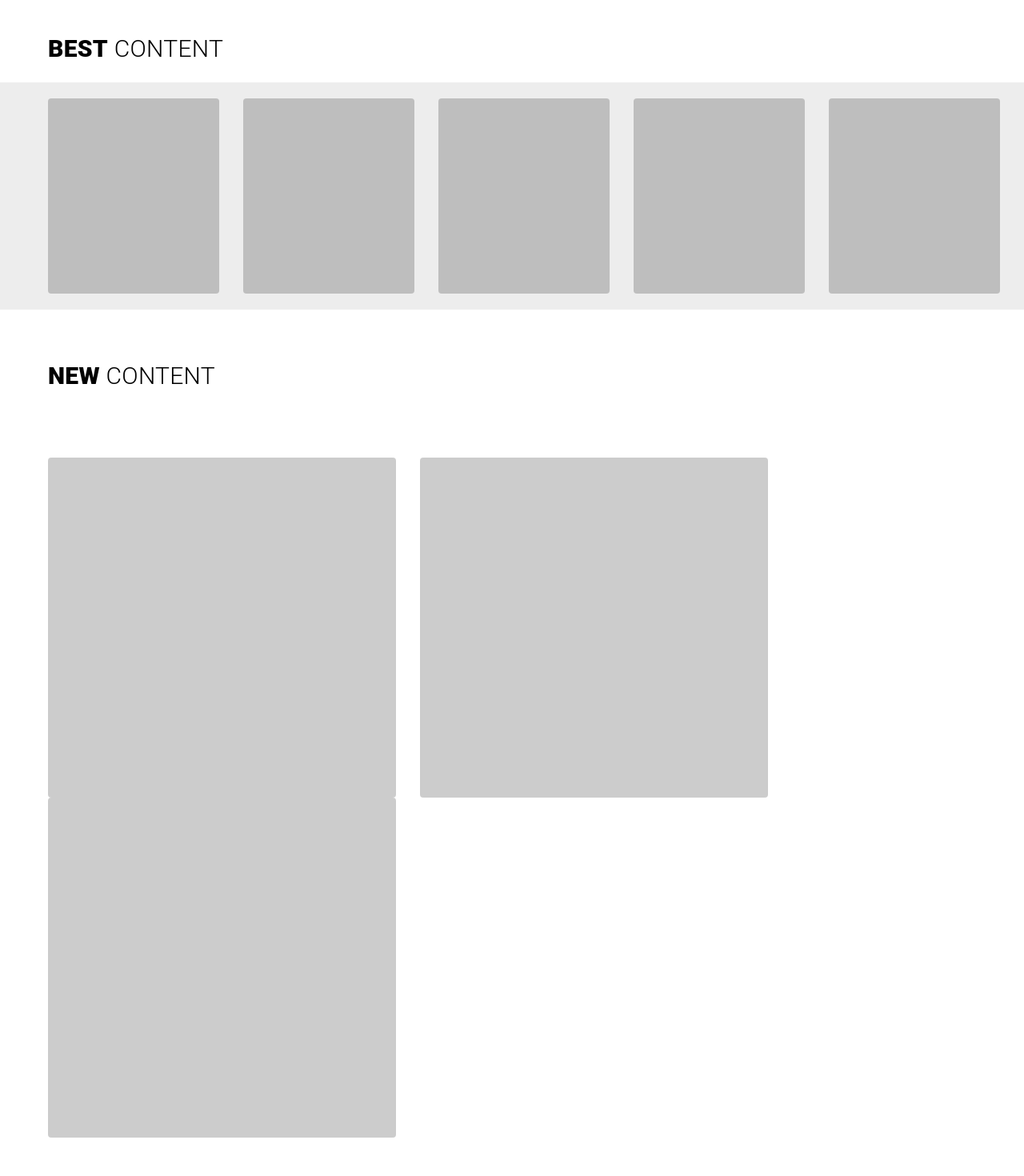
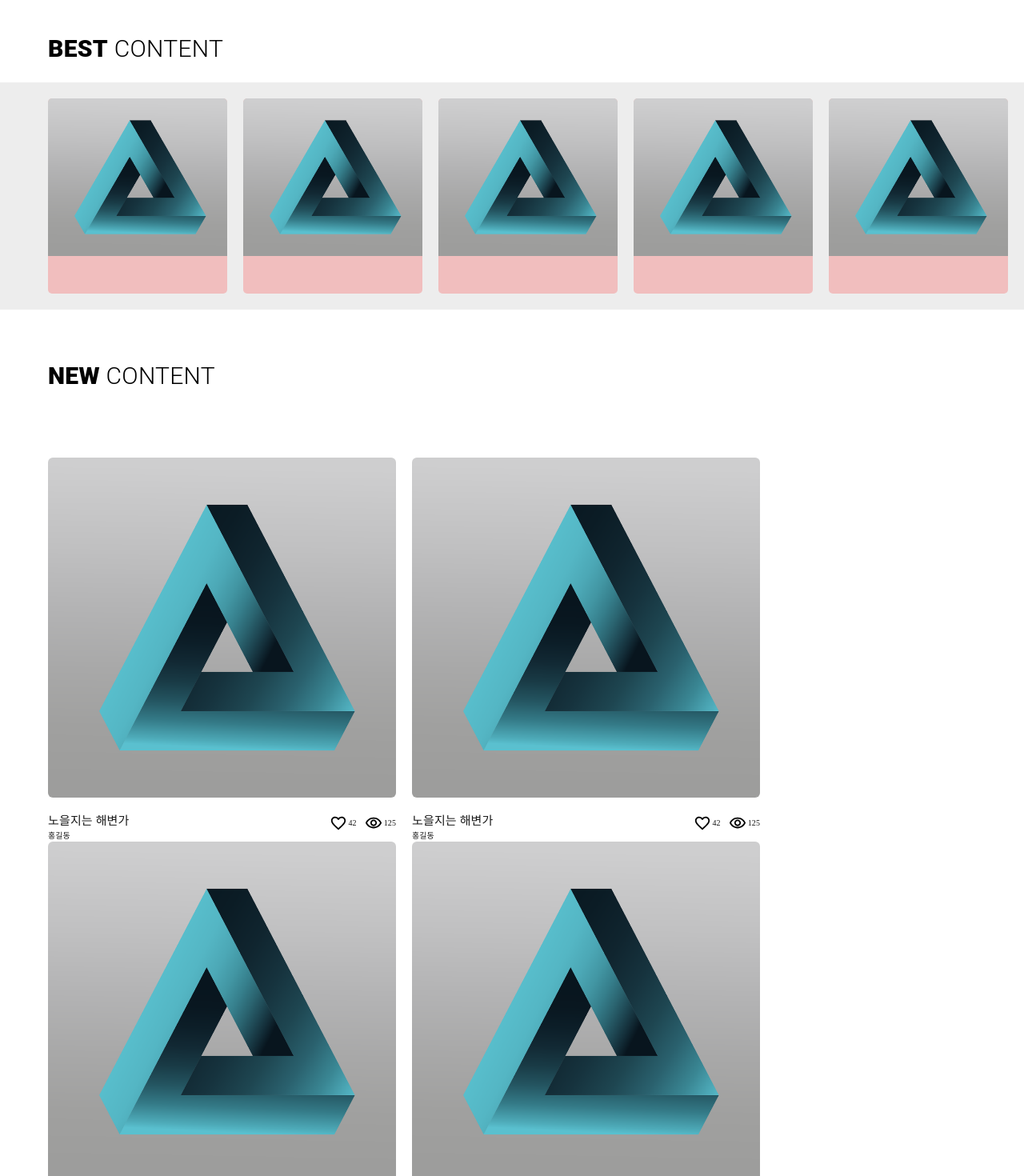
Before and after one commit to DGUHJH/thesource-next, a Next.js app: page / in a window 1280 px wide. Shown: the part 780-2250 px from the top of the page at 80% size. Built offline with nearby package versions, Linux system fonts and the light colour scheme; a web font is replaced by a local one.

Commit message:
Add : BasketContentsCard, ContentsCard

```diff
--- /dev/null
+++ b/src/components/Card/BasketContents/index.tsx
@@ -0,0 +1,38 @@
+import sampleCardImage from 'assets/images/sample_card_image.png';
+import Image from 'next/image';
+import React, { useState } from 'react';
+import * as Styled from './styled';
+
+export const BasketContentsCard = () => {
+  const [mouseOver, setMouseOver] = useState(false);
+
+  const handleMouseOver = (value: boolean) => () => {
+    setMouseOver(value);
+  };
+
+  return (
+    <Styled.Root
+      onMouseEnter={handleMouseOver(true)}
+      onMouseLeave={handleMouseOver(false)}
+    >
+      <Styled.SampleImage>
+        <Image src={sampleCardImage} layout="responsive" />
+      </Styled.SampleImage>
+      {mouseOver && (
+        <Styled.EventContainer>
+          <Styled.EventTopContainer>
+            <Styled.EventTypo>영상효과</Styled.EventTypo>
+            <Styled.EventShoppingCart />
+          </Styled.EventTopContainer>
+          <Styled.EventBottomContainer>
+            <Styled.EventTypo>#로고 #애니메이션</Styled.EventTypo>
+            <Styled.EventBottomItemContainer>
+              <Styled.EventHeart />
+              <Styled.EventBookmark />
+            </Styled.EventBottomItemContainer>
+          </Styled.EventBottomContainer>
+        </Styled.EventContainer>
+      )}
+    </Styled.Root>
+  );
+};
--- /dev/null
+++ b/src/components/Card/BasketContents/styled.ts
@@ -0,0 +1,91 @@
+import { Box, Typography } from '@material-ui/core';
+import {
+  BookmarkBorder,
+  FavoriteBorder,
+  ShoppingCart,
+} from '@material-ui/icons';
+import styled from 'styled-components';
+
+export const Root = styled(Box)`
+  width: 277px;
+  height: 244px;
+  border-radius: 5px;
+  background: #f003;
+  margin-right: 20px;
+  position: relative;
+`;
+
+export const SampleImage = styled(Box)`
+  width: 100%;
+  height: 100%;
+  border-radius: 5px;
+  position: absolute;
+  top: 0;
+  left: 0;
+  z-index: 0;
+  overflow: hidden;
+`;
+
+export const EventContainer = styled(Box)`
+  width: 100%;
+  height: 100%;
+  border-radius: 5px;
+  background: #0003;
+  padding: 14px 15px;
+  box-sizing: border-box;
+  position: absolute;
+  top: 0;
+  left: 0;
+  z-index: 1;
+`;
+
+export const EventTopContainer = styled(Box)`
+  width: 100%;
+  display: flex;
+  justify-content: space-between;
+  align-items: center;
+`;
+
+export const EventTypo = styled(Typography)`
+  &&& {
+    font-family: NotoSans-Bold;
+    font-size: 18px;
+    color: white;
+  }
+`;
+
+export const EventBottomContainer = styled(Box)`
+  width: 100%;
+  display: flex;
+  justify-content: space-between;
+  align-items: center;
+  margin-top: 150px;
+`;
+
+export const EventShoppingCart = styled(ShoppingCart)`
+  &&& {
+    font-size: 18px;
+    color: white;
+  }
+`;
+
+export const EventBottomItemContainer = styled(Box)`
+  width: 70px;
+  display: flex;
+  justify-content: space-between;
+  align-items: center;
+`;
+
+export const EventHeart = styled(FavoriteBorder)`
+  &&& {
+    font-size: 28px;
+    color: white;
+  }
+`;
+
+export const EventBookmark = styled(BookmarkBorder)`
+  &&& {
+    font-size: 28px;
+    color: white;
+  }
+`;
--- /dev/null
+++ b/src/components/Card/Contents/index.tsx
@@ -0,0 +1,49 @@
+import sampleCardImage from 'assets/images/sample_card_image.png';
+import Image from 'next/image';
+import React, { useState } from 'react';
+import * as Styled from './styled';
+
+export const ContentsCard = () => {
+  const [mouseOver, setMouseOver] = useState(false);
+
+  const handleMouseOver = (value: boolean) => () => {
+    setMouseOver(value);
+  };
+  return (
+    <Styled.Root
+      onMouseEnter={handleMouseOver(true)}
+      onMouseLeave={handleMouseOver(false)}
+    >
+      <Styled.ImageWrapper>
+        <Image src={sampleCardImage} layout="fill" />
+      </Styled.ImageWrapper>
+      {mouseOver && (
+        <Styled.EventContainer>
+          <Styled.EventTopContainer>
+            <Styled.EventTypo>영상효과</Styled.EventTypo>
+            <Styled.EventShoppingCart />
+          </Styled.EventTopContainer>
+          <Styled.EventBottomContainer>
+            <Styled.EventTypo>#로고 #애니메이션</Styled.EventTypo>
+            <Styled.EventBottomItemContainer>
+              <Styled.EventHeart />
+              <Styled.EventBookmark />
+            </Styled.EventBottomItemContainer>
+          </Styled.EventBottomContainer>
+        </Styled.EventContainer>
+      )}
+      <Styled.InfoContainer>
+        <Styled.InfoTypoContainer>
+          <Styled.TitleTypo>노을지는 해변가</Styled.TitleTypo>
+          <Styled.AuthorTypo>홍길동</Styled.AuthorTypo>
+        </Styled.InfoTypoContainer>
+        <Styled.InfoItemContainer>
+          <Styled.EventHeart2 />
+          <Styled.ItemTypo>42</Styled.ItemTypo>
+          <Styled.EventEyes />
+          <Styled.ItemTypo>125</Styled.ItemTypo>
+        </Styled.InfoItemContainer>
+      </Styled.InfoContainer>
+    </Styled.Root>
+  );
+};
--- /dev/null
+++ b/src/components/Card/Contents/styled.ts
@@ -0,0 +1,151 @@
+import { Box, Typography } from '@material-ui/core';
+import {
+  BookmarkBorder,
+  FavoriteBorder,
+  ShoppingCart,
+  VisibilityOutlined,
+} from '@material-ui/icons';
+import styled from 'styled-components';
+
+export const Root = styled(Box)`
+  width: 435px;
+  height: 480px;
+  display: flex;
+  flex-direction: column;
+  position: relative;
+  margin-right: 20px;
+`;
+
+export const ImageWrapper = styled(Box)`
+  width: 100%;
+  height: 425px;
+  border-radius: 6px;
+  position: absolute;
+  top: 0;
+  z-index: 0;
+  overflow: hidden;
+`;
+
+export const EventContainer = styled(Box)`
+  width: 100%;
+  height: 425px;
+  border-radius: 5px;
+  background: #0003;
+  padding: 14px 15px;
+  box-sizing: border-box;
+  position: absolute;
+  top: 0;
+  left: 0;
+  z-index: 1;
+`;
+
+export const EventTopContainer = styled(Box)`
+  width: 100%;
+  display: flex;
+  justify-content: space-between;
+  align-items: center;
+`;
+
+export const EventTypo = styled(Typography)`
+  &&& {
+    font-family: NotoSans-Bold;
+    font-size: 18px;
+    color: white;
+  }
+`;
+
+export const EventBottomContainer = styled(Box)`
+  width: 100%;
+  display: flex;
+  justify-content: space-between;
+  align-items: center;
+  margin-top: 327px;
+`;
+
+export const EventShoppingCart = styled(ShoppingCart)`
+  &&& {
+    font-size: 18px;
+    color: white;
+  }
+`;
+
+export const EventBottomItemContainer = styled(Box)`
+  width: 70px;
+  display: flex;
+  justify-content: space-between;
+  align-items: center;
+`;
+
+export const EventHeart = styled(FavoriteBorder)`
+  &&& {
+    font-size: 28px;
+    color: white;
+  }
+`;
+
+export const EventBookmark = styled(BookmarkBorder)`
+  &&& {
+    font-size: 28px;
+    color: white;
+  }
+`;
+
+export const InfoContainer = styled(Box)`
+  width: 100%;
+  height: 47px;
+  display: flex;
+  justify-content: space-between;
+  align-items: flex-end;
+  position: absolute;
+  bottom: 0;
+`;
+
+export const InfoTypoContainer = styled(Box)`
+  display: flex;
+  flex-direction: column;
+`;
+
+export const TitleTypo = styled(Typography)`
+  &&& {
+    font-family: NotoSans-Bold;
+    font-size: 15px;
+    color: #191919;
+  }
+`;
+
+export const AuthorTypo = styled(Typography)`
+  &&& {
+    font-family: NotoSans-Light;
+    font-size: 10px;
+    color: #191919;
+  }
+`;
+
+export const InfoItemContainer = styled(Box)`
+  height: 100%;
+  display: flex;
+  align-items: center;
+`;
+
+export const EventHeart2 = styled(FavoriteBorder)`
+  &&& {
+    font-size: 22px;
+    margin-right: 2px;
+  }
+`;
+
+export const ItemTypo = styled(Typography)`
+  &&& {
+    font-family: NotoSans-Light;
+    font-size: 10px;
+    color: #191919;
+  }
+`;
+
+export const EventEyes = styled(VisibilityOutlined)`
+  &&& {
+    font-size: 22px;
+    margin-left: 10px;
+    margin-right: 2px;
+  }
+`;
--- a/src/components/Container/Popular/index.tsx
+++ b/src/components/Container/Popular/index.tsx
@@ -1,4 +1,6 @@
 import mainBannerLicense from 'assets/images/main_banner_license.png';
+import { BasketContentsCard } from 'components/Card/BasketContents';
+import { ContentsCard } from 'components/Card/Contents';
 import Image from 'next/image';
 import React from 'react';
 import * as Styled from './styled';
@@ -18,11 +20,11 @@ export const PopularContainer = () => {
           </Styled.BestContentTitleTypo>
         </Styled.BestContentTitleWrapper>
         <Styled.BestContentListContainer>
-          <Styled.BestContentListSample />
-          <Styled.BestContentListSample />
-          <Styled.BestContentListSample />
-          <Styled.BestContentListSample />
-          <Styled.BestContentListSample />
+          <BasketContentsCard />
+          <BasketContentsCard />
+          <BasketContentsCard />
+          <BasketContentsCard />
+          <BasketContentsCard />
         </Styled.BestContentListContainer>
       </Styled.BestContentContainer>
       <Styled.NewContentContainer>
@@ -35,9 +37,10 @@ export const PopularContainer = () => {
           </Styled.NewContentTitleTypo>
         </Styled.NewContentTitleWrapper>
         <Styled.NewContentListContainer>
-          <Styled.NewContentListSample />
-          <Styled.NewContentListSample />
-          <Styled.NewContentListSample />
+          <ContentsCard />
+          <ContentsCard />
+          <ContentsCard />
+          <ContentsCard />
         </Styled.NewContentListContainer>
         <Styled.LicenseContainer>
           <Styled.LicenseImgWrapper>
```
Also changed, not shown: src/assets/images/sample_card_image.png (added).
